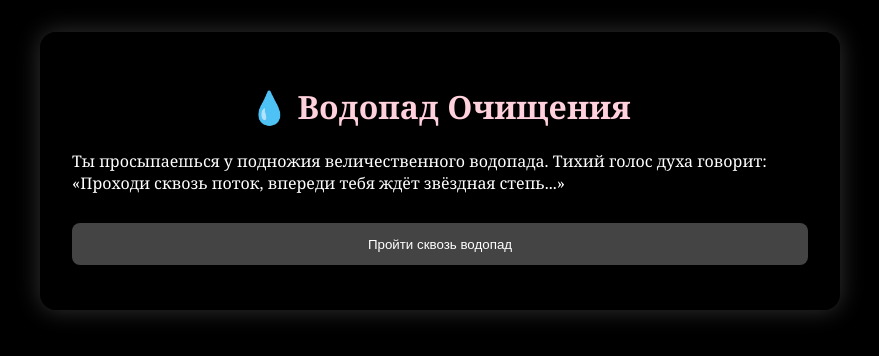
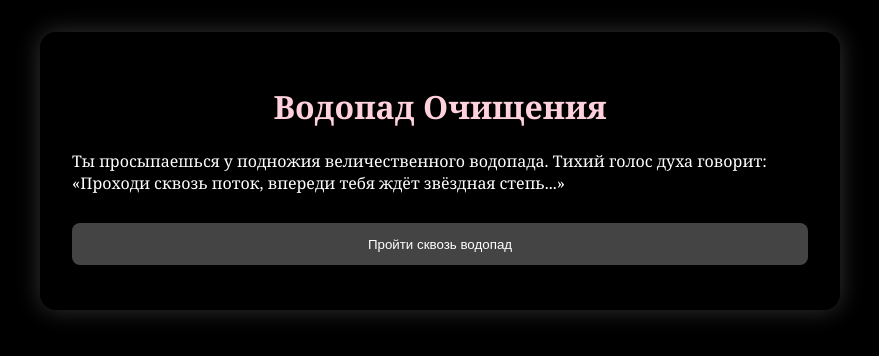
Before and after one commit to Wishediwish/Newgames, a plain HTML site: page index.html in a window 1280 px wide. Shown: the whole page, without its empty margins (200-1079 px from the left). Drawn offline with Linux system fonts and the light colour scheme.

Commit message:
Update index.html

```diff
--- a/index.html
+++ b/index.html
@@ -2,7 +2,7 @@
 <html lang="ru">
 <head>
   <meta charset="UTF-8">
-  <title>Путь Итами</title>
+  <title>Сон или Реальность?</title>
   <style>
     body {
   margin: 0;
@@ -59,7 +59,7 @@
 <body>
   <div id="scene1" class="screen active">
     <div class="container">
-      <h1>💧 Водопад Очищения</h1>
+      <h1> Водопад Очищения</h1>
       <p>Ты просыпаешься у подножия величественного водопада. Тихий голос духа говорит: «Проходи сквозь поток, впереди тебя ждёт звёздная степь...»</p>
       <button onclick="next('scene2')">Пройти сквозь водопад</button>
     </div>
```
